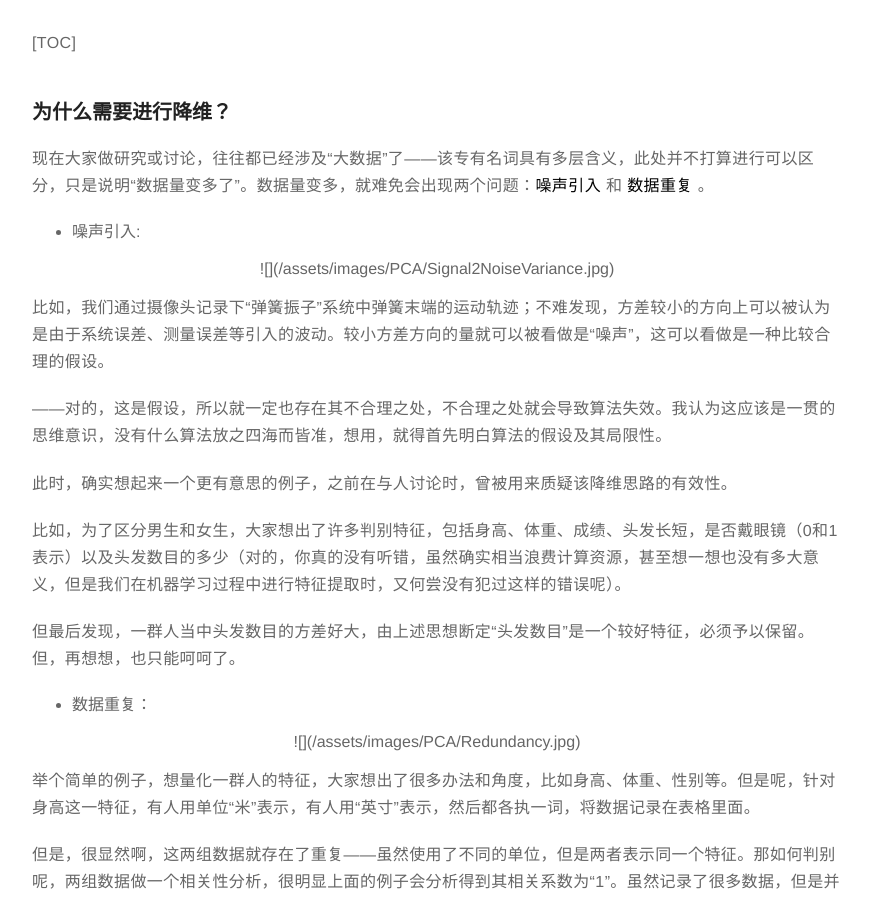
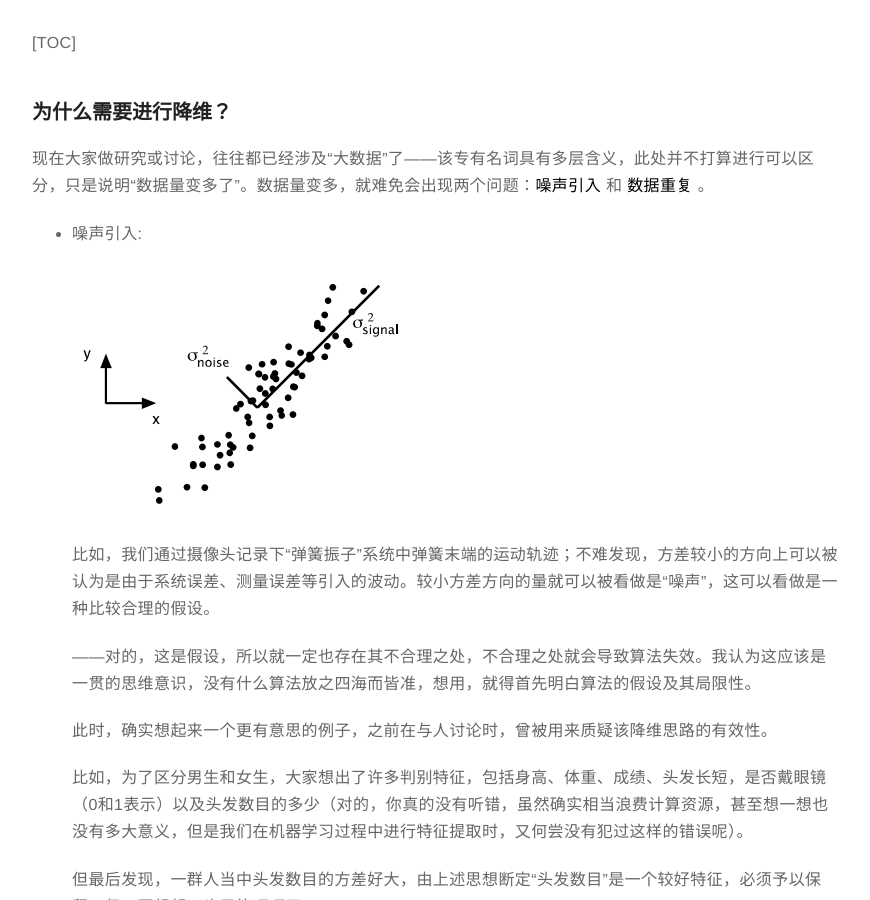
Before and after one commit to cnzero/cnzero.github.io, a Jekyll site: the page built from _posts/2017-06-19-DataScientistFoundation-PCA.md, in a window 1280 px wide and 900 px high, scrolled down 278 px. Shown: the whole window, without its empty margins (203-1073 px from the left). Built offline with Jekyll 4.4.1, drawn with Linux system fonts in a browser that asks for light colours.

Commit message:
remove /center label

```diff
--- a/_posts/2017-06-19-DataScientistFoundation-PCA.md
+++ b/_posts/2017-06-19-DataScientistFoundation-PCA.md
@@ -18,9 +18,7 @@ description: Foundations of A Data Scientist
 
 * 噪声引入:
 
-<center>
   ![](/assets/images/PCA/Signal2NoiseVariance.jpg)
-</center>
 
   比如，我们通过摄像头记录下“弹簧振子”系统中弹簧末端的运动轨迹；不难发现，方差较小的方向上可以被认为是由于系统误差、测量误差等引入的波动。较小方差方向的量就可以被看做是“噪声”，这可以看做是一种比较合理的假设。
 
@@ -34,9 +32,7 @@ description: Foundations of A Data Scientist
 
 * 数据重复：
 
-<center>
   ![](/assets/images/PCA/Redundancy.jpg)
-</center>
 
   举个简单的例子，想量化一群人的特征，大家想出了很多办法和角度，比如身高、体重、性别等。但是呢，针对身高这一特征，有人用单位“米”表示，有人用“英寸”表示，然后都各执一词，将数据记录在表格里面。
 
```
